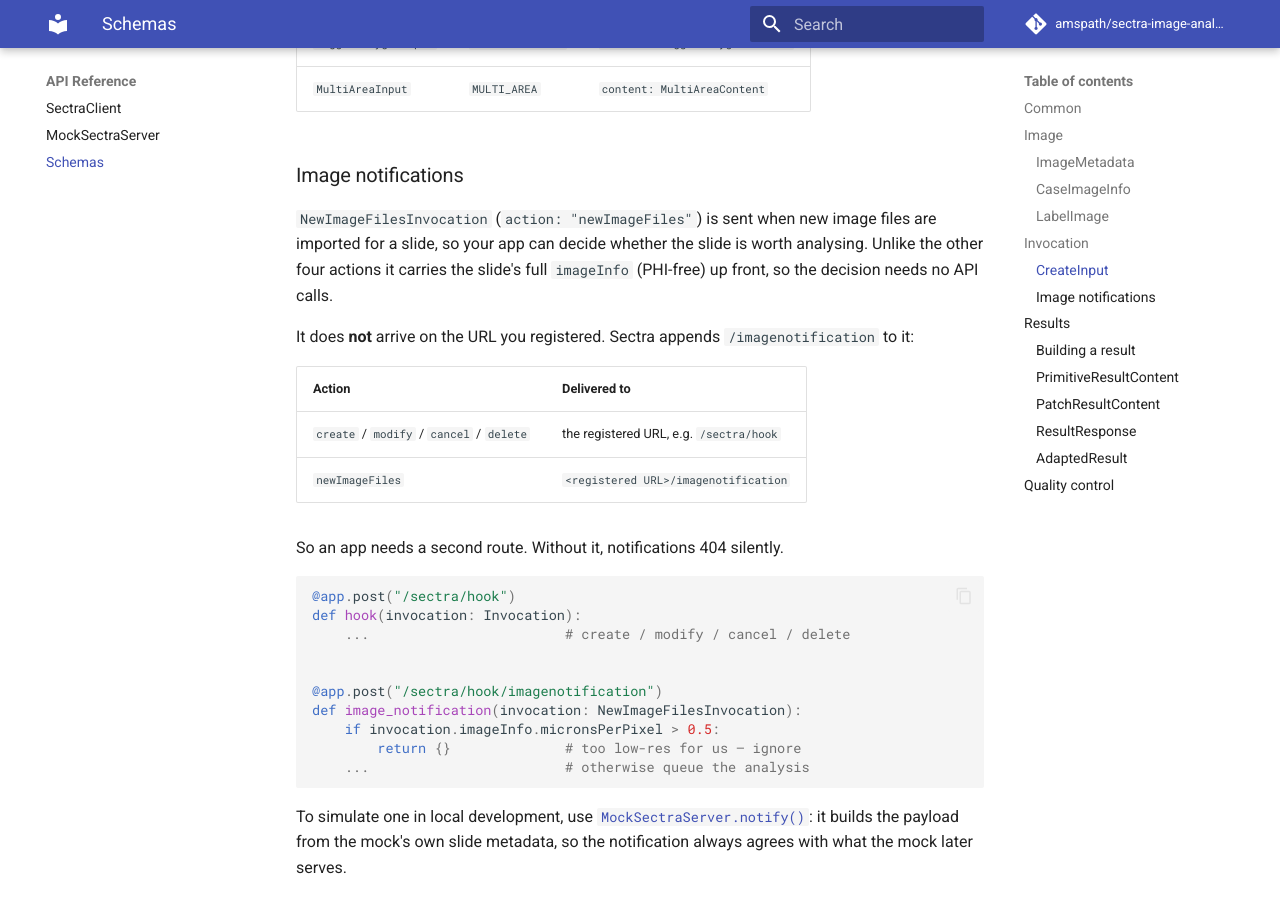
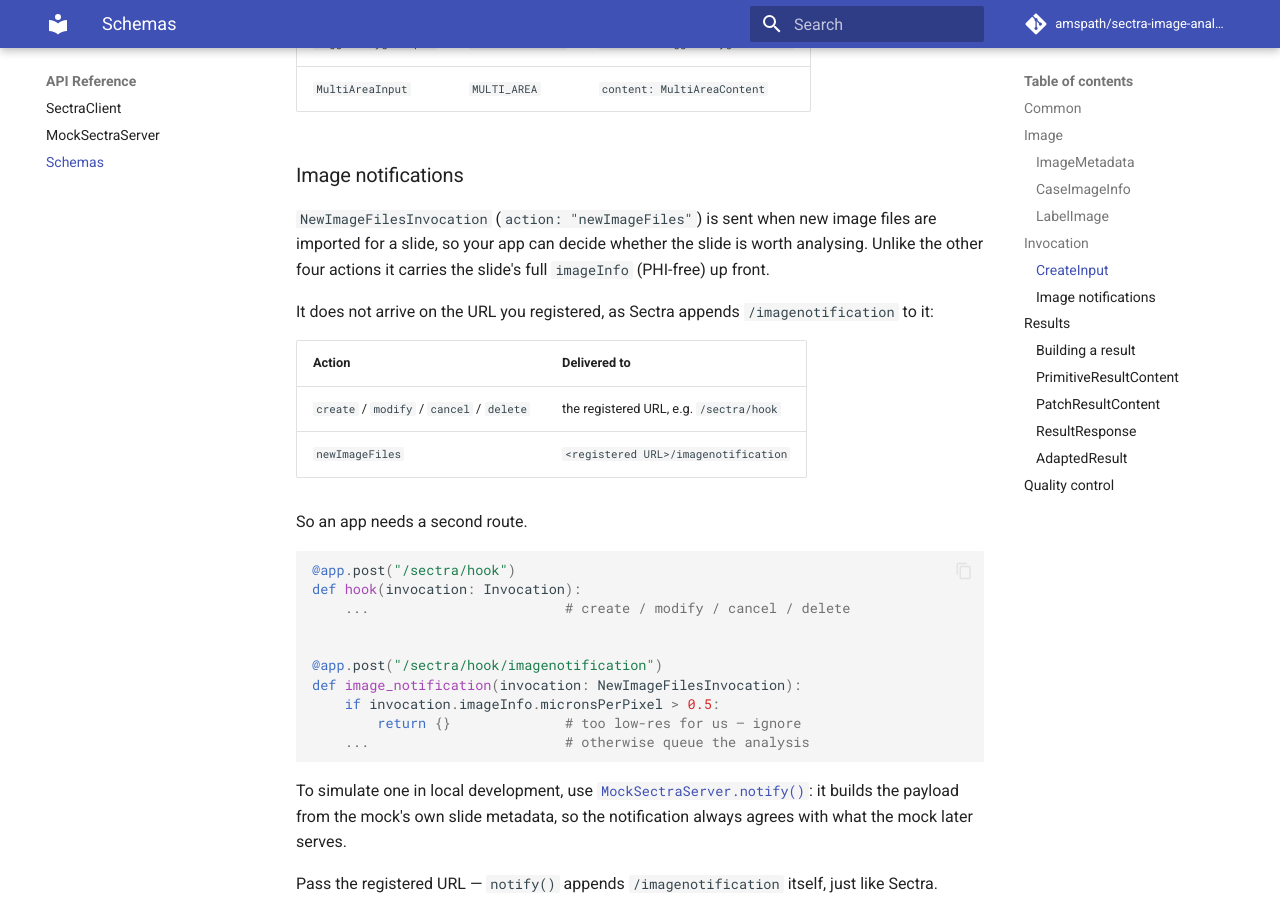
Before and after one commit to amspath/sectra-image-analysis-api, an MkDocs documentation site: the page built from docs/api/schemas.md, in a window 1280 px wide and 900 px high, scrolled down 2164 px. Built offline with MkDocs 1.6.1 and Material for MkDocs 9.7.7, drawn with Linux system fonts in a browser that asks for light colours; comment, search, counter and statistics services are not loaded.

Commit message:
Small improvements to comments

````diff
--- a/docs/api/schemas.md
+++ b/docs/api/schemas.md
@@ -76,16 +76,16 @@
 
 ### Image notifications
 
-`NewImageFilesInvocation` (`action: "newImageFiles"`) is sent when new image files are imported for a slide, so your app can decide whether the slide is worth analysing. Unlike the other four actions it carries the slide's full `imageInfo` (PHI-free) up front, so the decision needs no API calls.
+`NewImageFilesInvocation` (`action: "newImageFiles"`) is sent when new image files are imported for a slide, so your app can decide whether the slide is worth analysing. Unlike the other four actions it carries the slide's full `imageInfo` (PHI-free) up front.
 
-It does **not** arrive on the URL you registered. Sectra appends `/imagenotification` to it:
+It does not arrive on the URL you registered, as Sectra appends `/imagenotification` to it:
 
 | Action | Delivered to |
 |---|---|
 | `create` / `modify` / `cancel` / `delete` | the registered URL, e.g. `/sectra/hook` |
 | `newImageFiles` | `<registered URL>/imagenotification` |
 
-So an app needs a second route. Without it, notifications 404 silently.
+So an app needs a second route.
 
 ```python
 @app.post("/sectra/hook")
````
Also changed, not shown: docs/quickstart.md (+1 -3 lines), 2 other files.
